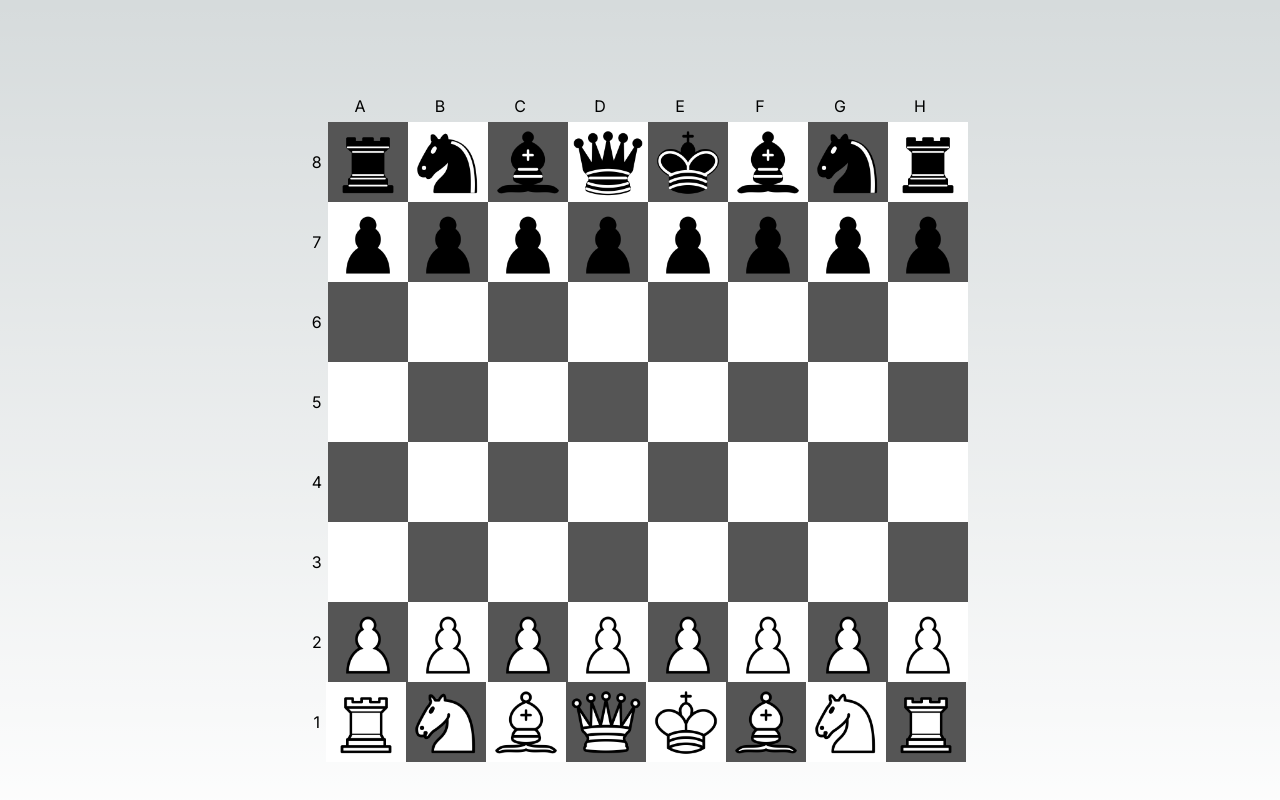
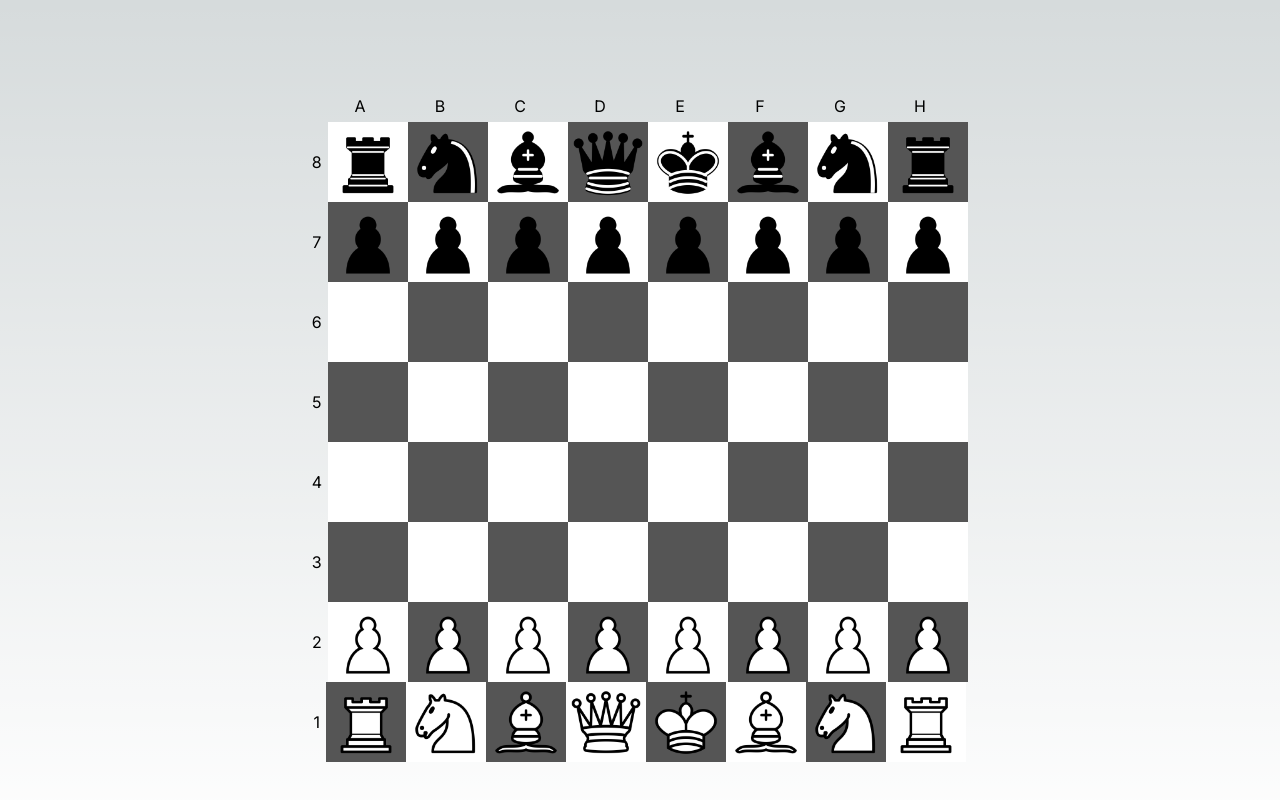
Before and after one commit to hogren/chess, a Next.js app: page /game in a window 1280 px wide. Shown: the top 800 px of the page. Built offline with nearby package versions, Linux system fonts and the light colour scheme.

Commit message:
missed file in a previous commit

```diff
--- a/src/app/game/Line.tsx
+++ b/src/app/game/Line.tsx
@@ -16,16 +16,17 @@ for (let i = 0; i < 8; i++) {
 
 type Props = {
   number: number;
+  selectedColumn?: string;
 }
 
-export default function Line({ number }: Props) {
+export default function Line({ number, selectedColumn, onSelect }: Props) {
   const map = useBoardMap();
   return (
     <div className={styles.line}>
       <span className={styles.header}>{number}</span>
       {cases.map((caseOpts) =>
         <Case
-          color={0 === (number + caseOpts.number) % 2 ? 'black' : 'white'}
+          color={0 === (number + caseOpts.number) % 2 ? 'white' : 'black'}
           piece={map[number - 1][caseOpts.number]}
           lineNumber={number}
           columnLetter={['A', 'B', 'C', 'D', 'E', 'F', 'G', 'H'][caseOpts.number]}
```
